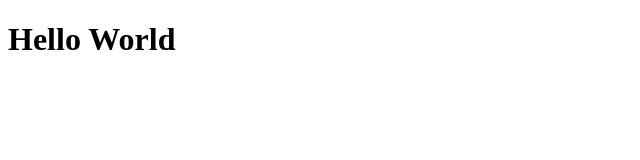
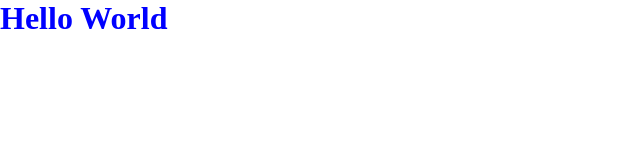
Before and after one commit to kingsleynwoye/HelloWorld, a plain HTML site: page index.html in a window 1280 px wide. Shown: the whole page, without its empty margins (0-640 px from the left). Drawn offline with Linux system fonts and the light colour scheme.

Commit message:
Added style.css

```diff
--- a/index.html
+++ b/index.html
@@ -4,6 +4,7 @@
     <meta charset="UTF-8" />
     <meta name="viewport" content="width=device-width, initial-scale=1.0" />
     <title>Hello World</title>
+    <link rel="stylesheet" href="./style.css">
   </head>
   <body>
     <h1>Hello World</h1>
--- /dev/null
+++ b/style.css
@@ -0,0 +1,9 @@
+*{
+    margin: 0;
+    padding: 0;
+    box-sizing: border-box;
+}
+
+h1{
+    color: blue;
+}
```
